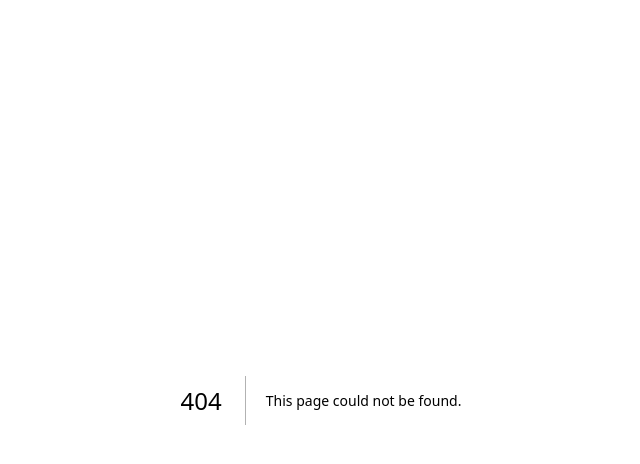
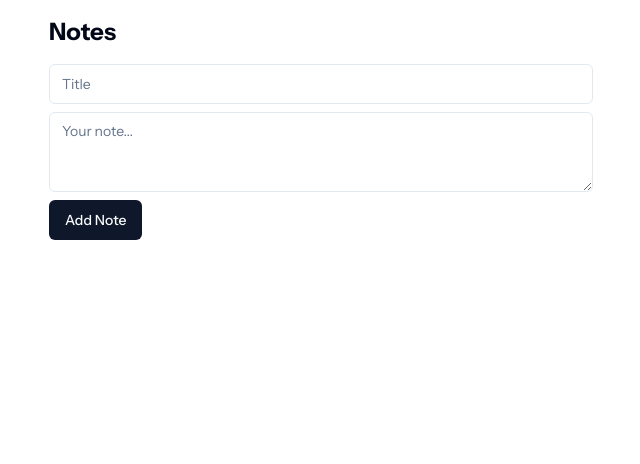
Before and after one commit to anas283/tool-hive, a Next.js app: page /notes in a window 1280 px wide. Before the commit this address had no page. Shown: the top 464 px of the page, without its empty margins (319-959 px from the left). Built offline with nearby package versions, Linux system fonts and the light colour scheme.

Commit message:
Added notes

```diff
--- a/package.json
+++ b/package.json
@@ -9,6 +9,7 @@
     "lint": "next lint"
   },
   "dependencies": {
+    "@hookform/resolvers": "^3.9.0",
     "@radix-ui/react-checkbox": "^1.1.1",
     "@radix-ui/react-label": "^2.1.0",
     "@radix-ui/react-slot": "^1.1.0",
@@ -19,8 +20,10 @@
     "qrcode.react": "^4.0.1",
     "react": "^18",
     "react-dom": "^18",
+    "react-hook-form": "^7.53.0",
     "tailwind-merge": "^2.5.2",
-    "tailwindcss-animate": "^1.0.7"
+    "tailwindcss-animate": "^1.0.7",
+    "zod": "^3.23.8"
   },
   "devDependencies": {
     "@types/node": "^20",
--- /dev/null
+++ b/src/app/notes/page.tsx
@@ -0,0 +1,170 @@
+"use client";
+
+import React, { useEffect, useState } from 'react';
+import { useForm, SubmitHandler } from 'react-hook-form';
+import { Edit, Save, Trash2, X } from 'lucide-react';
+import { Button } from '@/components/ui/button';
+import { Input } from '@/components/ui/input';
+import { Textarea } from '@/components/ui/textarea';
+import { Card, CardContent } from '@/components/ui/card';
+
+interface Note {
+  id: number;
+  title: string;
+  content: string;
+}
+
+interface FormValues {
+  title: string;
+  content: string;
+}
+
+const Notes: React.FC = () => {
+  const [notes, setNotes] = useState<Note[]>([]);
+  const [editingNoteId, setEditingNoteId] = useState<number | null>(null);
+
+  useEffect(() => {
+    const savedNotes = localStorage.getItem('notes');
+    if (savedNotes) {
+      setNotes(JSON.parse(savedNotes));
+    }
+  }, []);
+
+  useEffect(() => {
+    if (notes.length > 0) {
+      localStorage.setItem('notes', JSON.stringify(notes));
+    }
+  }, [notes]);
+
+  const addNote: SubmitHandler<FormValues> = (data) => {
+    setNotes([{ id: Date.now(), title: data.title, content: data.content }, ...notes]);
+  };
+
+  const updateNote: SubmitHandler<FormValues> = (data) => {
+    setNotes(prevNotes =>
+      prevNotes.map(note =>
+        note.id === editingNoteId ? { ...note, title: data.title, content: data.content } : note
+      )
+    );
+    setEditingNoteId(null);
+  };
+
+  const deleteNote = (id: number) => {
+    setNotes(prevNotes => prevNotes.filter(note => note.id !== id));
+  };
+
+  const handleEditNote = (note: Note) => {
+    setEditingNoteId(note.id);
+  };
+
+  const handleCancelEdit = () => {
+    setEditingNoteId(null);
+  };
+
+  return (
+    <div className="max-w-xl mx-auto p-4">
+      <div>
+        <h1 className="text-2xl font-bold mb-4">Notes</h1>
+        {/* Main form for adding notes */}
+        <MainForm onSubmit={addNote} />
+      </div>
+
+      {/* List of notes with inline edit functionality */}
+      <div className='mt-6'>
+        {notes.map((note) => (
+          <Card key={note.id} className="mb-4">
+            <CardContent className='p-4 pt-2.5'>
+              {editingNoteId === note.id ? (
+                <EditForm
+                  note={note}
+                  onSubmit={updateNote}
+                  onCancel={handleCancelEdit}
+                />
+              ) : (
+                <div className="group">
+                  <h2 className="font-semibold">{note.title}</h2>
+                  <p className="text-sm whitespace-pre-wrap mt-3">{note.content}</p>
+                  <div className="opacity-0 ease-in-out duration-200 group-hover:opacity-90">
+                    <Button variant="outline" onClick={() => handleEditNote(note)} className="text-xs mr-2 h-fit px-2.5">
+                      <Edit className="w-4 h-4 mr-2" /> Edit
+                    </Button>
+                    <Button variant="outline" onClick={() => deleteNote(note.id)} className="text-xs mt-2 h-fit px-2.5">
+                      <Trash2 className="w-4 h-4 mr-2" /> Delete
+                    </Button>
+                  </div>
+                </div>
+              )}
+            </CardContent>
+          </Card>
+        ))}
+      </div>
+    </div>
+  );
+};
+
+interface MainFormProps {
+  onSubmit: SubmitHandler<FormValues>;
+}
+
+const MainForm: React.FC<MainFormProps> = ({ onSubmit }) => {
+  const { register, handleSubmit, reset } = useForm<FormValues>();
+
+  const handleFormSubmit: SubmitHandler<FormValues> = (data) => {
+    onSubmit(data);
+    reset();
+  };
+
+  return (
+    <form onSubmit={handleSubmit(handleFormSubmit)} className="mb-4">
+      <Input
+        placeholder="Title"
+        {...register('title', { required: true })}
+        className="mb-2"
+      />
+      <Textarea
+        placeholder="Your note..."
+        {...register('content', { required: true })}
+        className="mb-2"
+      />
+      <Button type="submit">Add Note</Button>
+    </form>
+  );
+};
+
+interface EditFormProps {
+  note: { id: number; title: string; content: string };
+  onSubmit: SubmitHandler<FormValues>;
+  onCancel: () => void;
+}
+
+const EditForm: React.FC<EditFormProps> = ({ note, onSubmit, onCancel }) => {
+  const { register, handleSubmit } = useForm<FormValues>({
+    defaultValues: {
+      title: note.title,
+      content: note.content,
+    },
+  });
+
+  return (
+    <form onSubmit={handleSubmit(onSubmit)}>
+      <Input
+        placeholder="Title"
+        {...register('title', { required: true })}
+        className="mb-2"
+      />
+      <Textarea
+        placeholder="Your note..."
+        {...register('content', { required: true })}
+        className="mb-2"
+      />
+      <Button type="submit" className="mr-2">
+        <Save className="mr-2" /> Save
+      </Button>
+      <Button type="button" onClick={onCancel}>
+        <X className="mr-2" /> Cancel
+      </Button>
+    </form>
+  );
+};
+
+export default Notes;
--- a/src/app/tools-list.tsx
+++ b/src/app/tools-list.tsx
@@ -47,7 +47,7 @@ export const tools = [
     icon: (
       <NotebookPen className="ease-in-out duration-150 group-hover:text-white" />
     ),
-    link: "",
+    link: "notes",
   },
   {
     name: "To-Do List",
--- /dev/null
+++ b/src/components/ui/form.tsx
@@ -0,0 +1,178 @@
+"use client"
+
+import * as React from "react"
+import * as LabelPrimitive from "@radix-ui/react-label"
+import { Slot } from "@radix-ui/react-slot"
+import {
+  Controller,
+  ControllerProps,
+  FieldPath,
+  FieldValues,
+  FormProvider,
+  useFormContext,
+} from "react-hook-form"
+
+import { cn } from "@/lib/utils"
+import { Label } from "@/components/ui/label"
+
+const Form = FormProvider
+
+type FormFieldContextValue<
+  TFieldValues extends FieldValues = FieldValues,
+  TName extends FieldPath<TFieldValues> = FieldPath<TFieldValues>
+> = {
+  name: TName
+}
+
+const FormFieldContext = React.createContext<FormFieldContextValue>(
+  {} as FormFieldContextValue
+)
+
+const FormField = <
+  TFieldValues extends FieldValues = FieldValues,
+  TName extends FieldPath<TFieldValues> = FieldPath<TFieldValues>
+>({
+  ...props
+}: ControllerProps<TFieldValues, TName>) => {
+  return (
+    <FormFieldContext.Provider value={{ name: props.name }}>
+      <Controller {...props} />
+    </FormFieldContext.Provider>
+  )
+}
+
+const useFormField = () => {
+  const fieldContext = React.useContext(FormFieldContext)
+  const itemContext = React.useContext(FormItemContext)
+  const { getFieldState, formState } = useFormContext()
+
+  const fieldState = getFieldState(fieldContext.name, formState)
+
+  if (!fieldContext) {
+    throw new Error("useFormField should be used within <FormField>")
+  }
+
+  const { id } = itemContext
+
+  return {
+    id,
+    name: fieldContext.name,
+    formItemId: `${id}-form-item`,
+    formDescriptionId: `${id}-form-item-description`,
+    formMessageId: `${id}-form-item-message`,
+    ...fieldState,
+  }
+}
+
+type FormItemContextValue = {
+  id: string
+}
+
+const FormItemContext = React.createContext<FormItemContextValue>(
+  {} as FormItemContextValue
+)
+
+const FormItem = React.forwardRef<
+  HTMLDivElement,
+  React.HTMLAttributes<HTMLDivElement>
+>(({ className, ...props }, ref) => {
+  const id = React.useId()
+
+  return (
+    <FormItemContext.Provider value={{ id }}>
+      <div ref={ref} className={cn("space-y-2", className)} {...props} />
+    </FormItemContext.Provider>
+  )
+})
+FormItem.displayName = "FormItem"
+
+const FormLabel = React.forwardRef<
+  React.ElementRef<typeof LabelPrimitive.Root>,
+  React.ComponentPropsWithoutRef<typeof LabelPrimitive.Root>
+>(({ className, ...props }, ref) => {
+  const { error, formItemId } = useFormField()
+
+  return (
+    <Label
+      ref={ref}
+      className={cn(error && "text-destructive", className)}
+      htmlFor={formItemId}
+      {...props}
+    />
+  )
+})
+FormLabel.displayName = "FormLabel"
+
+const FormControl = React.forwardRef<
+  React.ElementRef<typeof Slot>,
+  React.ComponentPropsWithoutRef<typeof Slot>
+>(({ ...props }, ref) => {
+  const { error, formItemId, formDescriptionId, formMessageId } = useFormField()
+
+  return (
+    <Slot
+      ref={ref}
+      id={formItemId}
+      aria-describedby={
+        !error
+          ? `${formDescriptionId}`
+          : `${formDescriptionId} ${formMessageId}`
+      }
+      aria-invalid={!!error}
+      {...props}
+    />
+  )
+})
+FormControl.displayName = "FormControl"
+
+const FormDescription = React.forwardRef<
+  HTMLParagraphElement,
+  React.HTMLAttributes<HTMLParagraphElement>
+>(({ className, ...props }, ref) => {
+  const { formDescriptionId } = useFormField()
+
+  return (
+    <p
+      ref={ref}
+      id={formDescriptionId}
+      className={cn("text-sm text-muted-foreground", className)}
+      {...props}
+    />
+  )
+})
+FormDescription.displayName = "FormDescription"
+
+const FormMessage = React.forwardRef<
+  HTMLParagraphElement,
+  React.HTMLAttributes<HTMLParagraphElement>
+>(({ className, children, ...props }, ref) => {
+  const { error, formMessageId } = useFormField()
+  const body = error ? String(error?.message) : children
+
+  if (!body) {
+    return null
+  }
+
+  return (
+    <p
+      ref={ref}
+      id={formMessageId}
+      className={cn("text-sm font-medium text-destructive", className)}
+      {...props}
+    >
+      {body}
+    </p>
+  )
+})
+FormMessage.displayName = "FormMessage"
+
+export {
+  useFormField,
+  Form,
+  FormItem,
+  FormLabel,
+  FormControl,
+  FormDescription,
+  FormMessage,
+  FormField,
+}
--- /dev/null
+++ b/src/components/ui/textarea.tsx
@@ -0,0 +1,24 @@
+import * as React from "react"
+
+import { cn } from "@/lib/utils"
+
+export interface TextareaProps
+  extends React.TextareaHTMLAttributes<HTMLTextAreaElement> {}
+
+const Textarea = React.forwardRef<HTMLTextAreaElement, TextareaProps>(
+  ({ className, ...props }, ref) => {
+    return (
+      <textarea
+        className={cn(
+          "flex min-h-[80px] w-full rounded-md border border-input bg-background px-3 py-2 text-sm ring-offset-background placeholder:text-muted-foreground focus-visible:outline-none focus-visible:ring-2 focus-visible:ring-ring focus-visible:ring-offset-2 disabled:cursor-not-allowed disabled:opacity-50",
+          className
+        )}
+        ref={ref}
+        {...props}
+      />
+    )
+  }
+)
+Textarea.displayName = "Textarea"
+
+export { Textarea }
```
Also changed, not shown: 1 other file (tests, documents, lock files or other folders).
